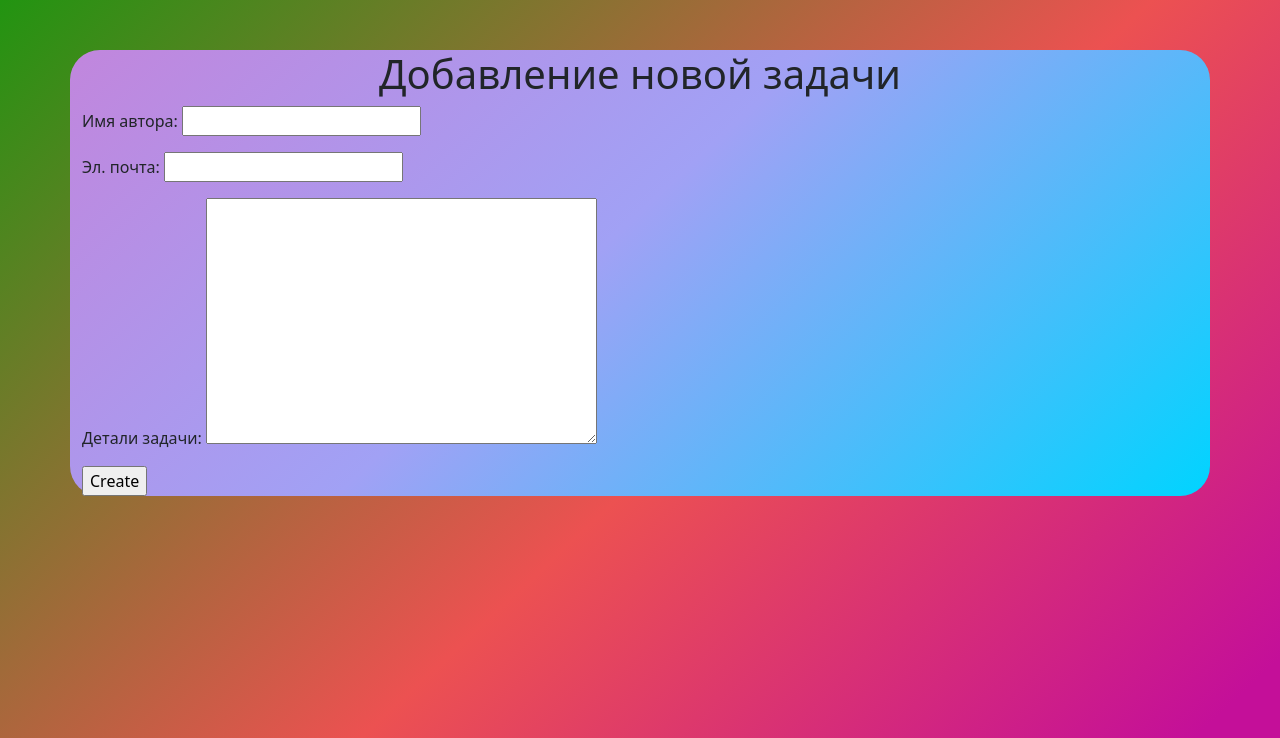
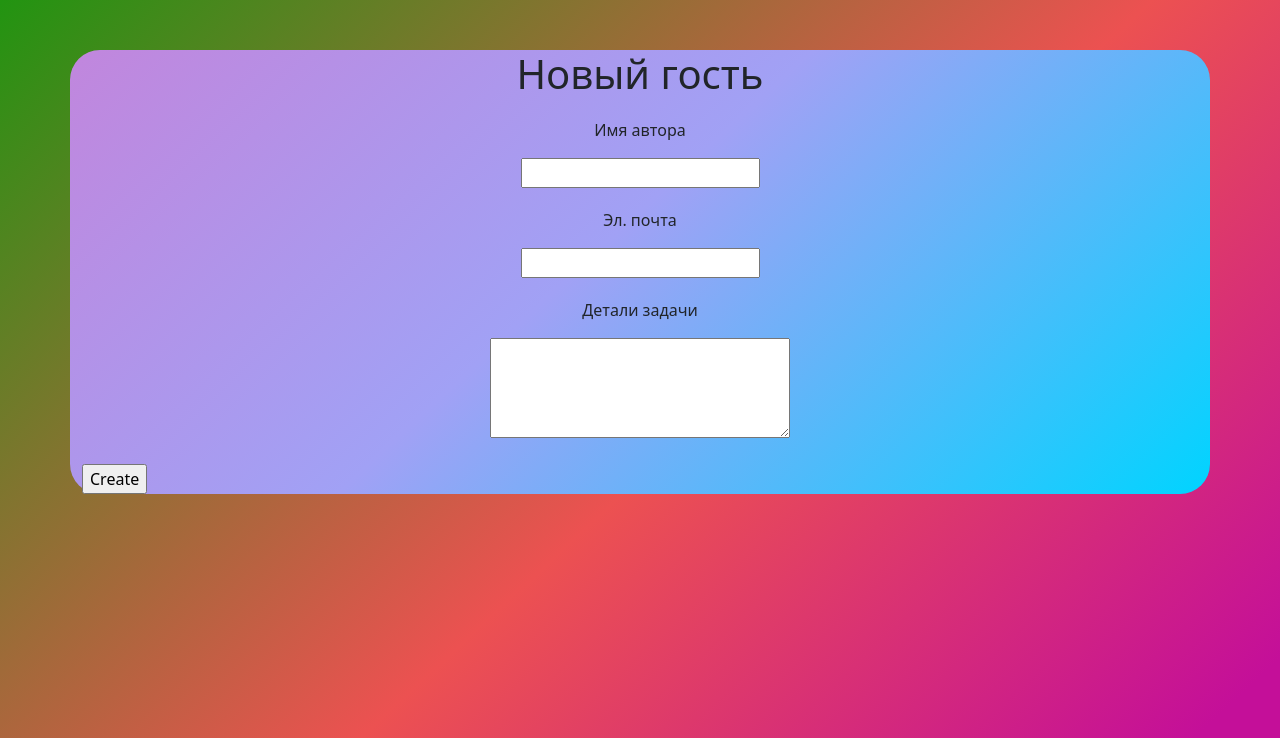
Before and after one commit to TalkingCoffeePot/yurmashev_radmir_final_test_7, a Django app: template source/main_app/templates/add_task.html in a window 1280 px wide. Shown: the part 62-800 px from the top of the page. Run offline with Django 4.2, Linux system fonts and the light colour scheme; the template is opened without the code that fills it: values that come from a table or form of the project are taken from there, others are empty.

Commit message:
Changes to be committed: 	modified:   main_app/templates/add_task.html 	modified:   main_app/templates/partial/form.html     Изменен шаблон страницы добавления и     Переделана отдельная форма - разбита на отдельные     поля для удобной стилизации

```diff
--- a/source/main_app/templates/add_task.html
+++ b/source/main_app/templates/add_task.html
@@ -6,12 +6,12 @@
 {% block menu %}
     <li class="list">
         <div class="return">
-            <a href="{% url 'tasks' %}">На главную</a>
+            <a href="{% url 'cards' %}">На главную</a>
         </div>
     </li>
 {% endblock %}
 {% block content %}
-<h1>Добавление новой задачи</h1>
+<h1>Новый гость</h1>
 <form action="" method="post">
     {% include 'partial/form.html' with button_text='Create' %}
 </form>
--- a/source/main_app/templates/partial/form.html
+++ b/source/main_app/templates/partial/form.html
@@ -1,3 +1,8 @@
 {% csrf_token %}
-{{ form.as_p }}
+{% for field in form %}
+<div class="box">
+    <p><label for="{{ field.id_for_label }}">{{ field.label }}</label></p>
+    <p>{{ field }}</p>
+</div>
+{% endfor %}
 <p><input type="submit" value="{{ button_text }}"></p>
```
